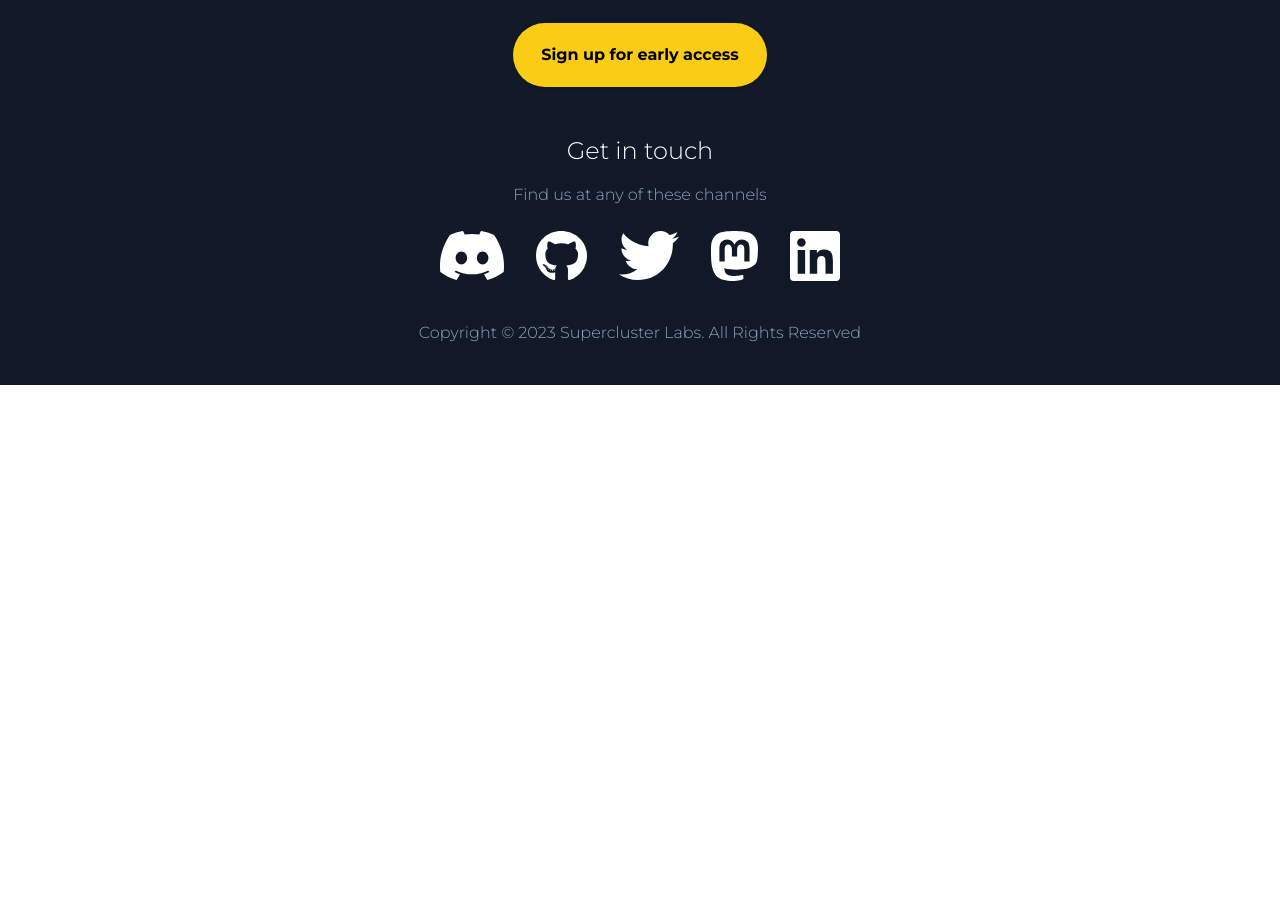
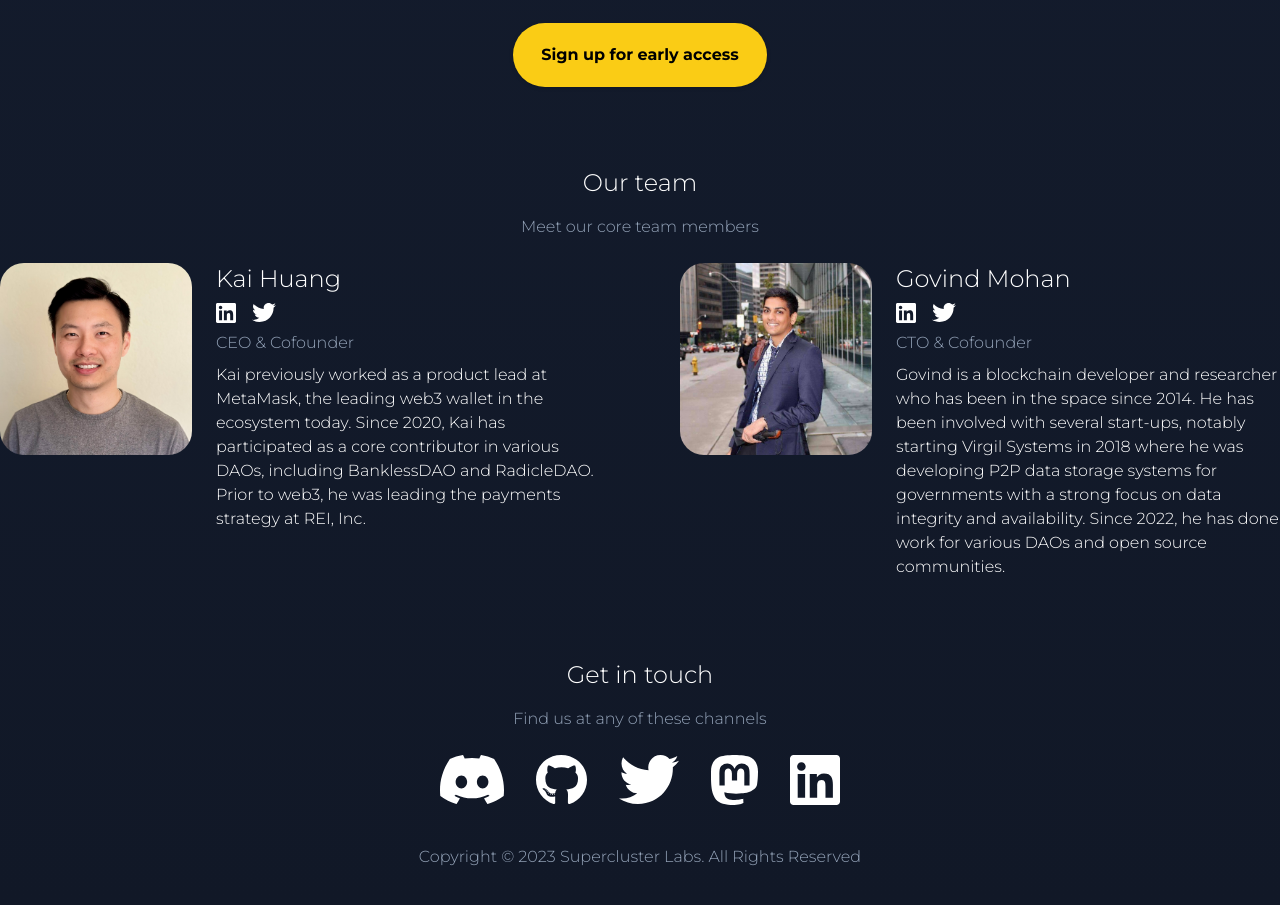
Before and after one commit to SuperclusterLabs/supercluster-website, a Next.js app: page / in a window 1280 px wide. Shown: the part 3560-4465 px from the top of the page. Before the commit the page ends 3945 px from the top, so only its background shows below. Built offline with nearby package versions, Linux system fonts and the light colour scheme.

Commit message:
feat: added contact cards

```diff
--- a/pages/index.tsx
+++ b/pages/index.tsx
@@ -14,6 +14,8 @@ import twitterLogo from "../public/Twitter.svg";
 import discordLogo from "../public/Discord.svg";
 import githubLogo from "../public/Github.svg";
 import linkedInLogo from "../public/LinkedIn.svg";
+import kaiProfile from "../public/kai-profile.jpg";
+import govProfile from "../public/gov-profile.jpg";
 
 import Header from "./components/header";
 import Button from "./components/button";
@@ -227,8 +229,90 @@ const Home: NextPage = () => {
               <Button text="Sign up for early access" onClick={() => console.log("Hello")} primary />
             </Link>
           </div>
+          <section className="mt-20 container text-center">
+            <h4 className="text-2xl mb-4">
+              Our team
+            </h4>
+            <p className="mb-6 text-slate-400">Meet our core team members</p>
+            <div className="grid lg:grid-cols-2 gap-20">
+              <div className="flex gap-6">
+                <div>
+                  <Image
+                    src={kaiProfile}
+                    alt="Kai Huang profile"
+                    height={200}
+                    style={{ borderRadius: 24 }}
+                  />
+                </div>
+                <div className="flex flex-col gap-2 w-2/3 text-left">
+                  <h4 className="text-2xl">Kai Huang</h4>
+                  <div className="flex flex-row gap-4">
+                    <Link
+                      target="_blank"
+                      href="https://www.linkedin.com/in/kai-huang-79659b41/"
+                    >
+                      <Image
+                        src={linkedInLogo}
+                        alt="LinkedIn logo"
+                        height={20}
+                      />
+                    </Link>
+                    <Link
+                      target="_blank"
+                      href="https://twitter.com/KaiHuang"
+                    >
+                      <Image
+                        src={twitterLogo}
+                        alt="Twitter logo"
+                        height={20}
+                      />
+                    </Link>
+                  </div>
+                  <h5 className="text-slate-400">CEO & Cofounder</h5>
+                  <p>Kai previously worked as a product lead at MetaMask, the leading web3 wallet in the ecosystem today. Since 2020, Kai has participated as a core contributor in various DAOs, including BanklessDAO and RadicleDAO. Prior to web3, he was leading the payments strategy at REI, Inc.</p>
+                </div>
+              </div>
+              <div className="flex gap-6">
+                <div className="rounded-3xl">
+                  <Image
+                    src={govProfile}
+                    alt="Govind Mohan profile"
+                    height={200}
+                    style={{ borderRadius: 24 }}
+                  />
+                </div>
+                <div className="flex flex-col gap-2 w-2/3 text-left">
+                  <h4 className="text-2xl">Govind Mohan</h4>
+                  <div className="flex flex-row gap-4">
+                    <Link
+                      target="_blank"
+                      href="https://www.linkedin.com/in/govindmohan218/"
+                    >
+                      <Image
+                        src={linkedInLogo}
+                        alt="LinkedIn logo"
+                        height={20}
+                      />
+                    </Link>
+                    <Link
+                      target="_blank"
+                      href="https://twitter.com/_gov218"
+                    >
+                      <Image
+                        src={twitterLogo}
+                        alt="Twitter logo"
+                        height={20}
+                      />
+                    </Link>
+                  </div>
+                  <h5 className="text-slate-400">CTO & Cofounder</h5>
+                  <p>Govind is a blockchain developer and researcher who has been in the space since 2014. He has been involved with several start-ups, notably starting Virgil Systems in 2018 where he was developing P2P data storage systems for governments with a strong focus on data integrity and availability. Since 2022, he has done work for various DAOs and open source communities.</p>
+                </div>
+              </div>
+            </div>
+          </section>
         </section>
-        <section className="mt-12 container flex flex-col items-center text-center justify-center">
+        <section className="mt-20 container flex flex-col items-center text-center justify-center">
           <h4 className="text-2xl mb-4">
             Get in touch
           </h4>
```
Also changed, not shown: public/gov-profile.jpg (added), public/kai-profile.jpg (added).
